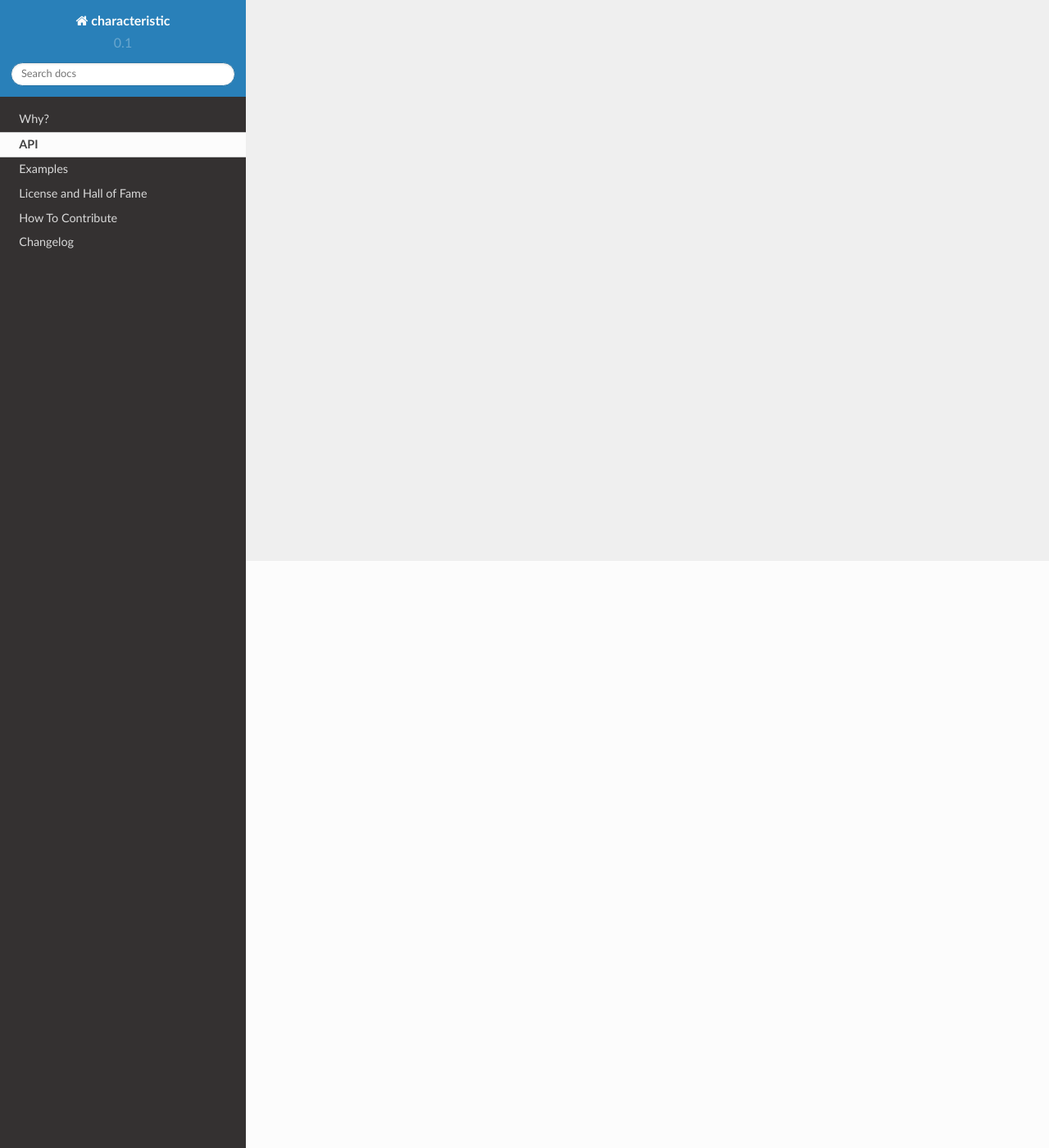
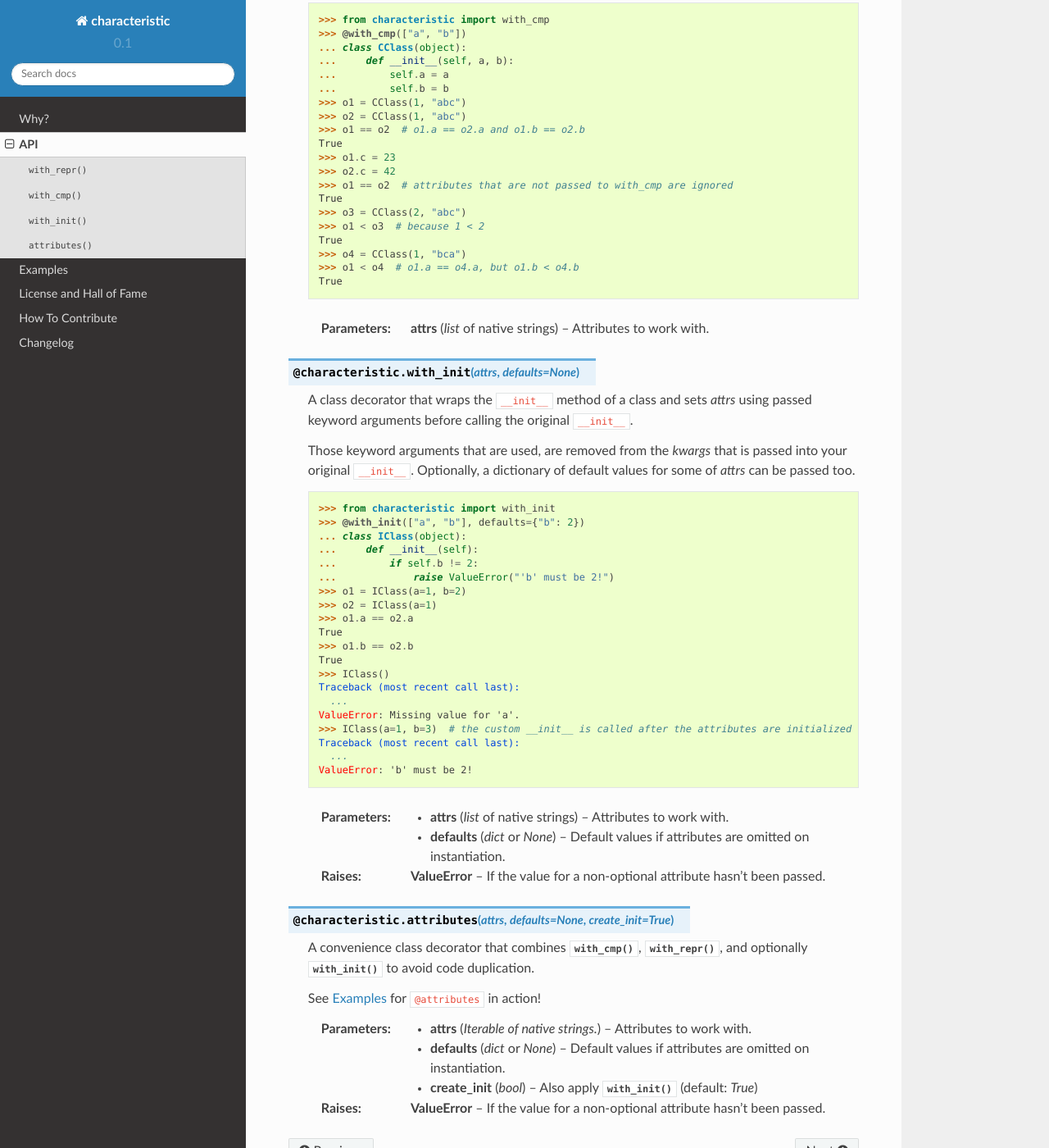
Before and after one commit to ionelmc/python-fields, a Sphinx documentation site: the page built from docs/api.rst, in a window 1280 px wide and 1400 px high, scrolled down 716 px. Shown: the whole window at 82% size. Built offline with Sphinx 7.4.7 and the Read the Docs theme 2.0.0, drawn with Linux system fonts in a browser that asks for light colours; some of the changed text lies outside the part shown.

```diff
--- a/characteristic.py
+++ b/characteristic.py
@@ -123,7 +123,7 @@ def with_init(attrs, defaults=None):
                 try:
                     v = defaults[a]
                 except KeyError:
-                    raise ValueError("Missing value for {0}.".format(a))
+                    raise ValueError("Missing value for '{0}'.".format(a))
             setattr(self, a, v)
         self.__original_init__(*args, **kw)
 
@@ -144,7 +144,8 @@ def attributes(attrs, defaults=None, create_init=True):
     :param attrs: Attributes to work with.
     :type attrs: Iterable of native strings.
 
-    :param defaults: see :func:`with_init`
+    :param defaults: Default values if attributes are omitted on instantiation.
+    :type defaults: `dict` or `None`
 
     :param create_init: Also apply :func:`with_init` (default: `True`)
     :type create_init: `bool`
--- a/docs/api.rst
+++ b/docs/api.rst
@@ -2,3 +2,127 @@
 
 API
 ===
+
+``characteristic`` consists of class decorators that add features to your classes..
+There are three that start with ``@with_`` that add *one* feature to your class based on a list of attributes.
+Then there's the helper ``@attributes`` that combines them all into one decorator so you don't have to repeat the attribute list multiple times.
+
+.. currentmodule:: characteristic
+
+
+.. decorator:: with_repr(attrs)
+
+   A class decorator that adds a human readable ``__repr__`` method to your class using *attrs*.
+
+   .. doctest::
+
+      >>> from characteristic import with_repr
+      >>> @with_repr(["a", "b"])
+      ... class RClass(object):
+      ...     def __init__(self, a, b):
+      ...         self.a = a
+      ...         self.b = b
+      >>> c = RClass(42, "abc")
+      >>> print c
+      <RClass(a=42, b='abc')>
+
+
+   :param attrs: Attributes to work with.
+   :type attrs: `list` of native strings
+
+
+.. decorator:: with_cmp(attrs)
+
+   A class decorator that adds comparison methods based on *attrs*.
+
+   For that, each class is treated like a `tuple` of the values of *attrs*.
+
+   .. doctest::
+
+      >>> from characteristic import with_cmp
+      >>> @with_cmp(["a", "b"])
+      ... class CClass(object):
+      ...     def __init__(self, a, b):
+      ...         self.a = a
+      ...         self.b = b
+      >>> o1 = CClass(1, "abc")
+      >>> o2 = CClass(1, "abc")
+      >>> o1 == o2  # o1.a == o2.a and o1.b == o2.b
+      True
+      >>> o1.c = 23
+      >>> o2.c = 42
+      >>> o1 == o2  # attributes that are not passed to with_cmp are ignored
+      True
+      >>> o3 = CClass(2, "abc")
+      >>> o1 < o3  # because 1 < 2
+      True
+      >>> o4 = CClass(1, "bca")
+      >>> o1 < o4  # o1.a == o4.a, but o1.b < o4.b
+      True
+
+
+   :param attrs: Attributes to work with.
+   :type attrs: `list` of native strings
+
+
+.. decorator:: with_init(attrs, defaults=None)
+
+   A class decorator that wraps the ``__init__`` method of a class and sets
+   *attrs* using passed keyword arguments before calling the original
+   ``__init__``.
+
+   Those keyword arguments that are used, are removed from the `kwargs` that is passed into your original ``__init__``.
+   Optionally, a dictionary of default values for some of *attrs* can be passed too.
+
+   .. doctest::
+
+      >>> from characteristic import with_init
+      >>> @with_init(["a", "b"], defaults={"b": 2})
+      ... class IClass(object):
+      ...     def __init__(self):
+      ...         if self.b != 2:
+      ...             raise ValueError("'b' must be 2!")
+      >>> o1 = IClass(a=1, b=2)
+      >>> o2 = IClass(a=1)
+      >>> o1.a == o2.a
+      True
+      >>> o1.b == o2.b
+      True
+      >>> IClass()
+      Traceback (most recent call last):
+        ...
+      ValueError: Missing value for 'a'.
+      >>> IClass(a=1, b=3)  # the custom __init__ is called after the attributes are initialized
+      Traceback (most recent call last):
+        ...
+      ValueError: 'b' must be 2!
+
+
+   :param attrs: Attributes to work with.
+   :type attrs: `list` of native strings
+
+   :param defaults: Default values if attributes are omitted on instantiation.
+   :type defaults: `dict` or `None`
+
+   :raises ValueError: If the value for a non-optional attribute hasn't been passed.
+
+
+.. decorator:: attributes(attrs, defaults=None, create_init=True)
+
+   A convenience class decorator that combines :func:`with_cmp`,
+   :func:`with_repr`, and optionally :func:`with_init` to avoid code
+   duplication.
+
+
+   See :doc:`examples` for ``@attributes`` in action!
+
+   :param attrs: Attributes to work with.
+   :type attrs: Iterable of native strings.
+
+   :param defaults: Default values if attributes are omitted on instantiation.
+   :type defaults: `dict` or `None`
+
+   :param create_init: Also apply :func:`with_init` (default: `True`)
+   :type create_init: `bool`
+
+   :raises ValueError: If the value for a non-optional attribute hasn't been passed.
```
Also changed, not shown: docs/examples.rst (+0 -33 lines), docs/why.rst (+40 -0 lines).
